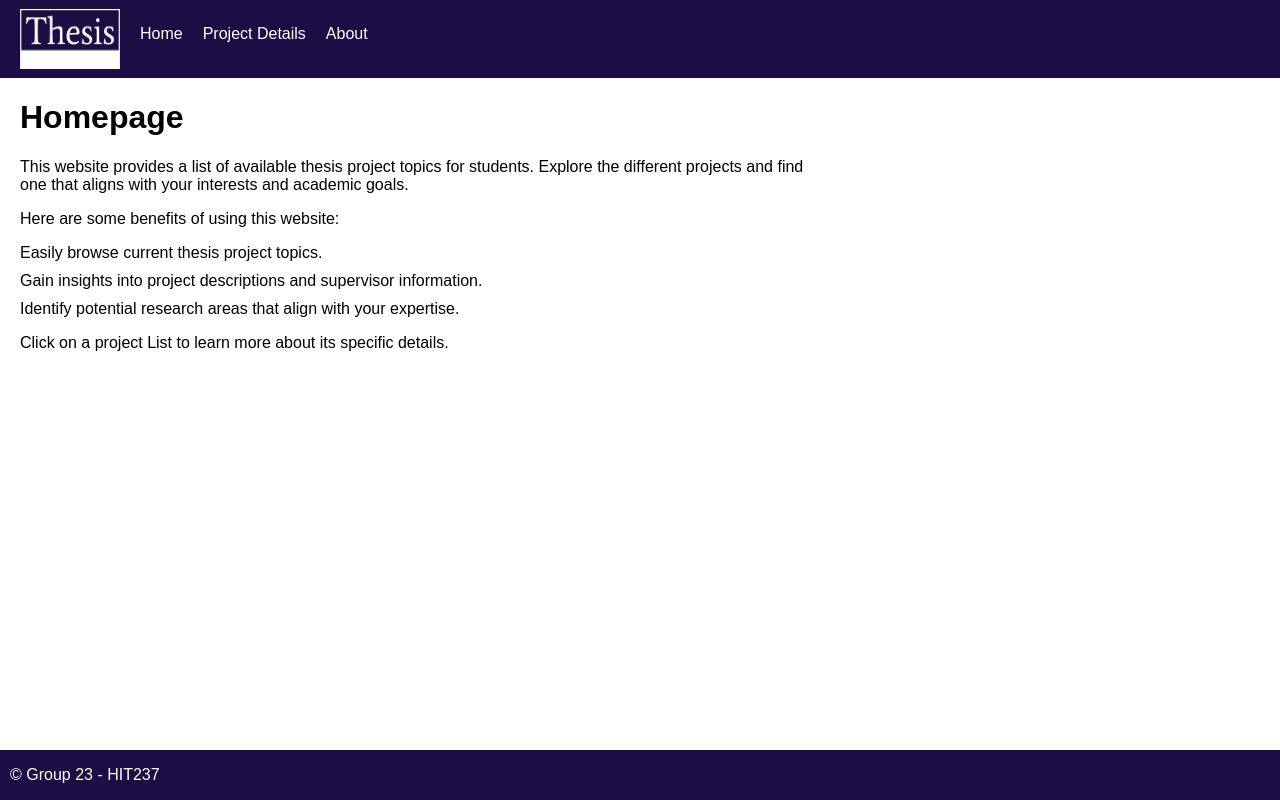
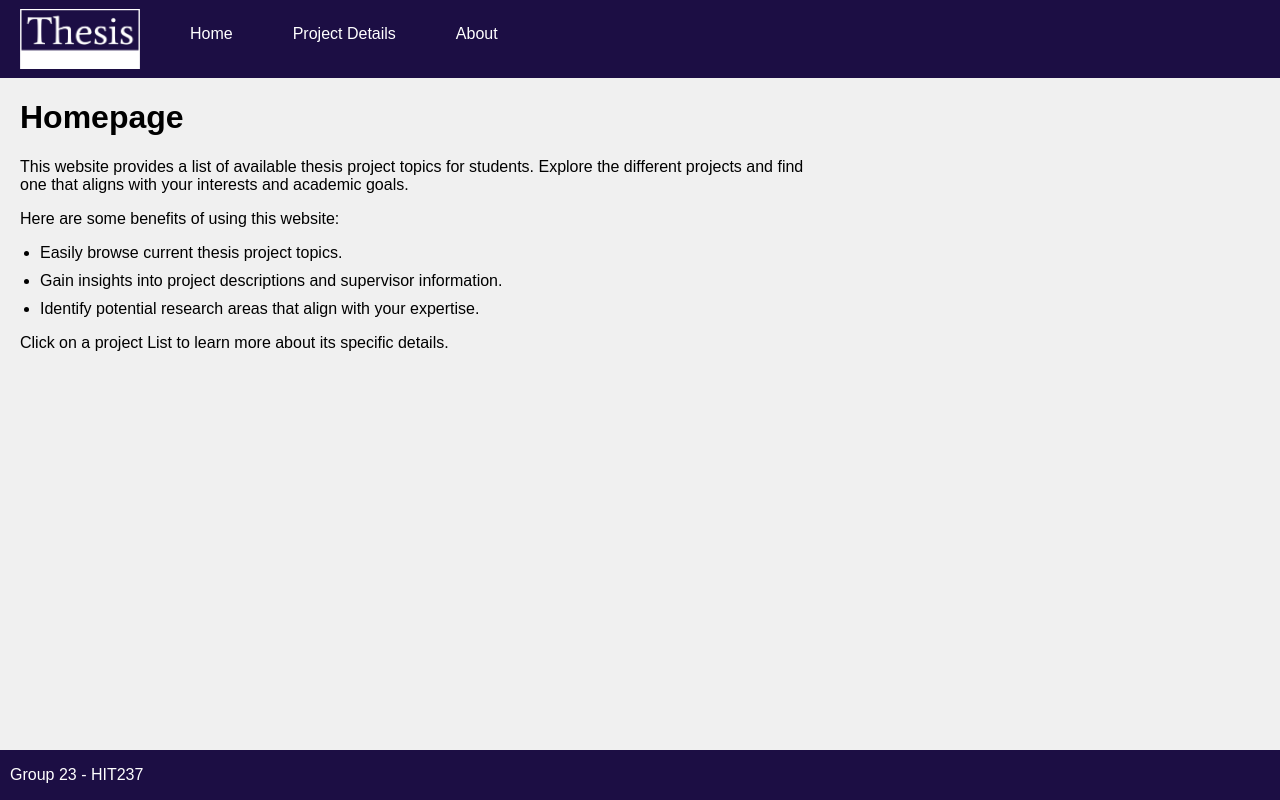
Before and after one commit to abedscodes/hit237_assesment4.bitbucket.io, a Django app: page / in a window 1280 px wide. Run offline with Django 4.2, Linux system fonts and the light colour scheme.

Commit message:
edit list style

```diff
--- a/assignment2/proj/proj_app/static/proj_app/css/styles.css
+++ b/assignment2/proj/proj_app/static/proj_app/css/styles.css
@@ -7,6 +7,7 @@ body {
     display: block;
     margin: 0;
     padding: 0;
+    background-color: #f0f0f0;
 
 }
 
@@ -34,7 +35,7 @@ nav {
   }
 
   nav img {
-    width: 100px; /* Adjust the width of your logo */
+    width: 120px; /* Adjust the width of your logo */
     height: 60px; /* Adjust the height of your logo */
     /* margin-right: 20px;
     margin-top: 5px;
@@ -51,18 +52,19 @@ nav {
 
   nav li {
     display: inline-block; /* Display list items inline */
-    margin-right: 20px; /* Add space between links */
+    margin-right: 30px; /* Add space between links */
+    margin-left:30px;
   }
 
   nav a {
     text-decoration: none; /* Remove underline from links */
     color: #fff; /* Set the color of the link text */
+    font-size: medium;
   }
 
   nav a:hover {
-    color: #000; /* Change link color on hover */
-  }
-
+    color: #ff9900; /* Change to accent color on hover */
+}
 
 
 main {
@@ -92,8 +94,8 @@ footer p{
 }
 
 ul {
-    list-style-type: none;
-    padding: 0;
+
+    padding-left: 20px;
     text-align: left;
 }
 
--- a/assignment2/proj/proj_app/templates/proj_app/site_base.html
+++ b/assignment2/proj/proj_app/templates/proj_app/site_base.html
@@ -25,7 +25,7 @@
 
     {% block main_body %}{% endblock %}
     <footer>
-      <p>© Group 23 - HIT237</p>
+      <p>Group 23 - HIT237</p>
     </footer>
   </div>
 </body>
```
